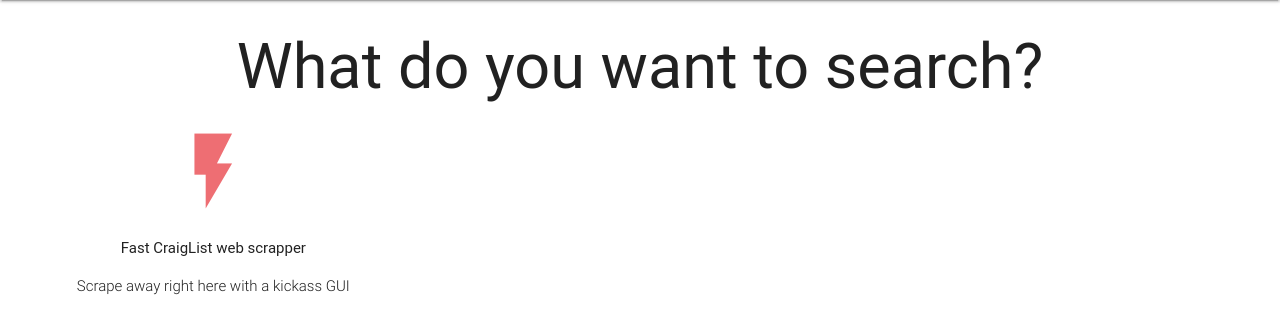
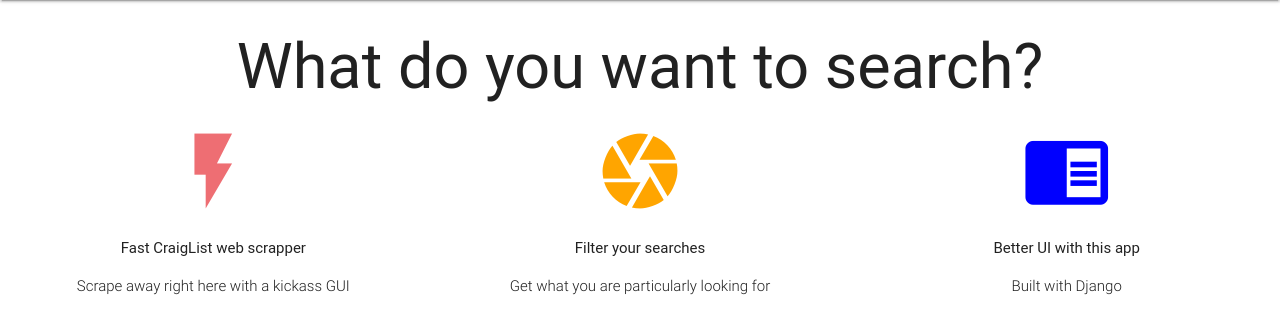
Before and after one commit to developeravsk/CraigsListClone, a Django app: template templates/base.html in a window 1280 px wide. Shown: the part 64-398 px from the top of the page. Run offline with Django 3.2, Linux system fonts and the light colour scheme; the template is opened without the code that fills it, so the values that code supplies are empty; some libraries are stand-ins or nearby versions; some web fonts are replaced.

Commit message:
New search page created, base html code imported to new page

```diff
--- a/my_app/urls.py
+++ b/my_app/urls.py
@@ -4,6 +4,7 @@ from . import views
 
 
 urlpatterns=[
-    path('admin/', admin.site.urls),
+    # path('admin/', admin.site.urls),
     path('', views.home, name="home"),
+    path('new_search', views.new_search, name="new_search")
 ]
--- a/my_app/views.py
+++ b/my_app/views.py
@@ -4,3 +4,5 @@ from django.shortcuts import render
 # Create your views here.
 def home(request):
     return render(request, 'base.html')
+def new_search(request):
+    return render(request, 'my_app/new_search.html')
--- a/templates/base.html
+++ b/templates/base.html
@@ -8,14 +8,14 @@
     <meta charset="UTF=8">
     <title>CraigList Clone</title>
     <meta charset="UTF-8"/>
-    <meta name = "viewport" content = "width = device-width, initial-scale = 1">
-      <link rel = "stylesheet"
-         href = "https://fonts.googleapis.com/icon?family=Material+Icons">
-      <link rel = "stylesheet"
-         href = "https://cdnjs.cloudflare.com/ajax/libs/materialize/0.97.3/css/materialize.min.css">
-      <script type = "text/javascript" src = "https://code.jquery.com/jquery-2.1.1.min.js">
+    <meta name="viewport" content="width = device-width, initial-scale = 1">
+    <link rel="stylesheet"
+          href="https://fonts.googleapis.com/icon?family=Material+Icons">
+    <link rel="stylesheet"
+          href="https://cdnjs.cloudflare.com/ajax/libs/materialize/0.97.3/css/materialize.min.css">
+    <script type="text/javascript" src="https://code.jquery.com/jquery-2.1.1.min.js">
     </script>
-      <script src = "https://cdnjs.cloudflare.com/ajax/libs/materialize/0.97.3/js/materialize.min.js">
+    <script src="https://cdnjs.cloudflare.com/ajax/libs/materialize/0.97.3/js/materialize.min.js">
     </script>
 
 </head>
@@ -24,11 +24,11 @@
     <div class="container nav-wrapper">
         <a href="/" class="brand-logo">CraigsList Clone</a>
         <ul id="nav-mobile" class="right">
-            <li><a href="/">Home</a> </li>
+            <li><a href="/">Home</a></li>
         </ul>
     </div>
 </nav>
-
+<div class="container"></div>
     <h1 style="text-align: center">What do you want to search?</h1>
     <div class="row">
         <div class="col s4">
@@ -38,6 +38,27 @@
                 <p class="light center">Scrape away right here with a kickass GUI</p>
             </div>
         </div>
+
+        <div class="col s4">
+            <div class="center">
+                <i class="large material-icons" style="color:orange">camera</i>
+                <p>Filter your searches</p>
+                <p class="light center">Get what you are particularly looking for</p>
             </div>
+        </div>
+
+        <div class="col s4">
+            <div class="center">
+                <i class="large material-icons" style="color: blue">chrome_reader_mode</i>
+                <p>Better UI with this app</p>
+                <p class="light center">Built with Django</p>
+            </div>
+        </div>
+    </div>
+</div>
+{% block content %}
+
+{% endblock content %}
+
 </body>
 </html>
```
Also changed, not shown: templates/my_app/new_search.html (added, +15 -0 lines). Lines whose indentation alone changed are shown as unchanged.
